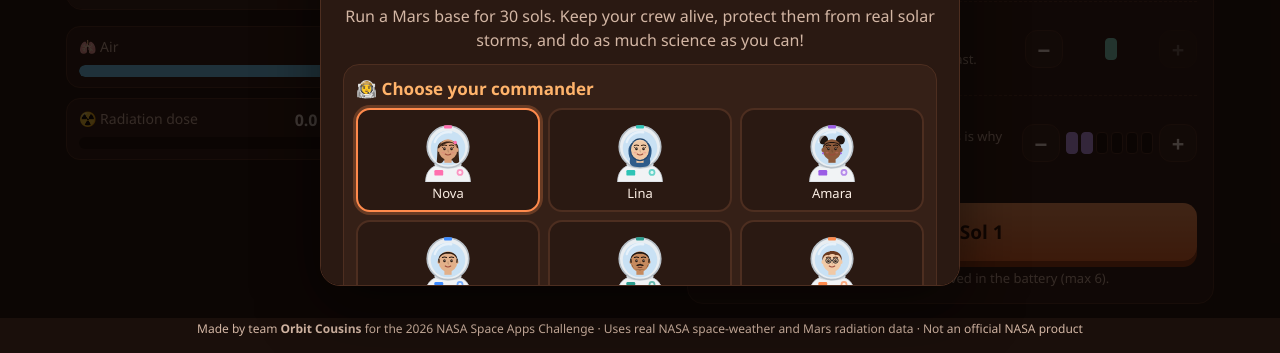
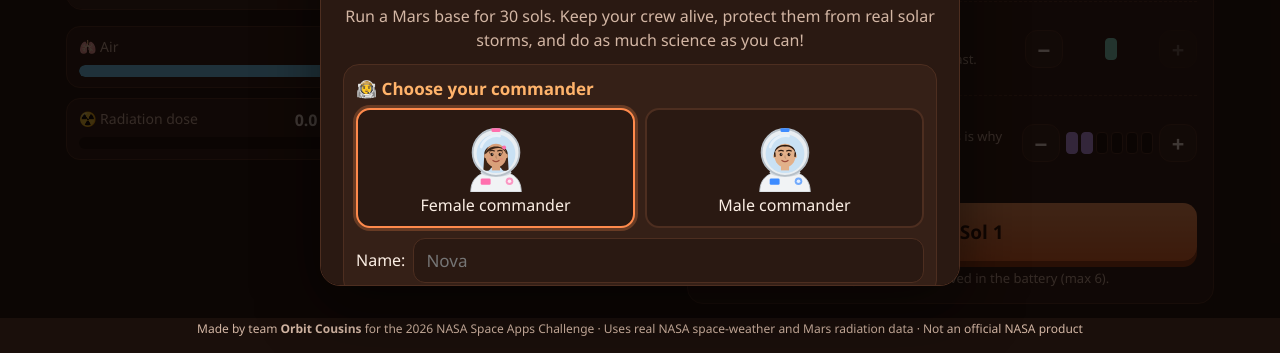
Before and after one commit to AtheerAlgh1990/red-planet-outpost, a plain HTML site: page index.html in a window 1280 px wide. Shown: the part 482-835 px from the top of the page. Drawn offline with Linux system fonts and the light colour scheme.

Commit message:
Back to two commander options (female/male) with the new portraits
Co-Authored-By: Claude Opus 5.5 <noreply@anthropic.com>
Claude-Session: https://claude.ai/code/session_01F9Nfrp23Q3sZAxMd8GRj2N

```diff
--- a/index.html
+++ b/index.html
@@ -749,7 +749,7 @@ ar:{
 }};
 
 
-const AVATARS_IDS=["f1","f2","f3","m1","m2","m3"];
+const AVATARS_IDS=["f1","m1"];   // female / male commander
 /* =========================================================
    COMMANDER (male / female + name)
    ========================================================= */
@@ -1566,8 +1566,8 @@ function showStart(){
   <p style="text-align:center;color:var(--muted)">${t("startSub")}</p>
   <div class="cmd-box">
     <h3>${t("cmdH")}</h3>
-    <div class="avgrid">
-      ${AVATARS_IDS.map(id=>`<button class="avatar ${CMD.av===id?'on':''}" data-av="${id}" aria-label="${t(AVATARS[id].g==='m'?'cmdM':'cmdF')} ${L(AVATARS[id].name)}"><span class="f">${avatarSVG(id,64)}</span>${L(AVATARS[id].name)}</button>`).join("")}
+    <div class="avatars">
+      ${AVATARS_IDS.map(id=>`<button class="avatar ${CMD.av===id?'on':''}" data-av="${id}"><span class="f">${avatarSVG(id,72)}</span>${t(AVATARS[id].g==='m'?'cmdM':'cmdF')}</button>`).join("")}
     </div>
     <label class="namefield">${t("cmdNameL")} <input id="cmdName" maxlength="14" autocomplete="off" placeholder="${L(AVATARS[CMD.av].name)}" value="${esc(CMD.name)}"></label>
   </div>
```
Also changed, not shown: 1 other file.
